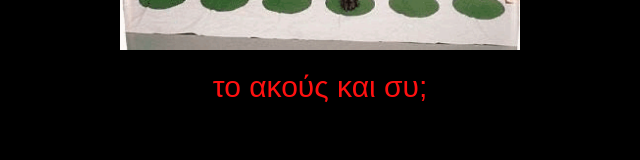
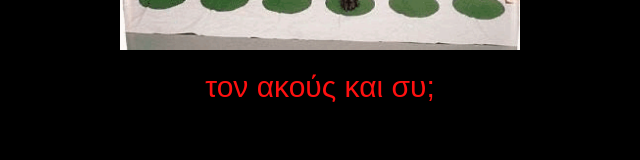
Before and after one commit to raniazokou/dog-whistle, a plain HTML site: page index.html in a window 1280 px wide. Shown: the part 529-689 px from the top of the page, without its empty margins (320-960 px from the left). Drawn offline with Linux system fonts and the light colour scheme; a web font is replaced by a local one.

Commit message:
reverse test

```diff
--- a/index.html
+++ b/index.html
@@ -21,7 +21,7 @@
         <img id="gif" src="./skilitwisterr.gif" alt="skilitwisterr" style="width:400px;height:auto;">
         <audio id="hoverSound" src="./whistle.mp3" preload="auto"></audio>
 
-        <h2>το ακούς και συ;</h2>
+        <h2>τον ακούς και συ;</h2>
         <div class="periergokoumbi">
             <div class="timerapairnoumepoulo hidden" id="timerapairnoumepoulo" aria-hidden="true">
                 <p>μη λες ψέμματα! αυτός ο σκύλος σφυρίζει μόνο τη νύχτα</p>
```
